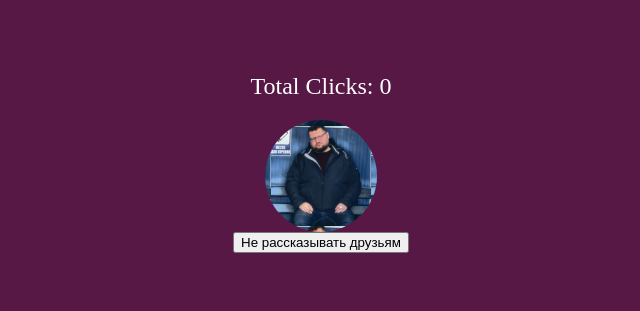
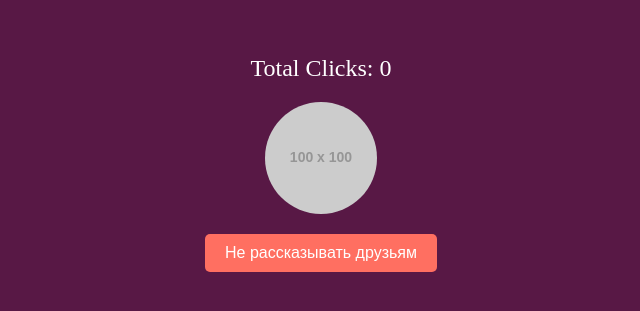
Before and after one commit to vaskon13666/telegram_mini_app, a plain HTML site: page index.html in a window 1280 px wide. Shown: the part 237-548 px from the top of the page, without its empty margins (319-959 px from the left). Drawn offline with Linux system fonts and the light colour scheme; placeholder pictures from the web are drawn by us.

Commit message:
Update styles.css

```diff
--- a/styles.css
+++ b/styles.css
@@ -33,13 +33,14 @@ body, html {
     width: 100px;
     height: 100px;
     border-radius: 50%;
-    background-image: url('1.jpg'); /* Replace with your image URL */
+    background-image: url('https://via.placeholder.com/100'); /* Replace with your image URL */
     background-size: cover;
     background-position: center;
     cursor: pointer;
     transition: transform 0.1s ease-in-out, border 0.3s;
     position: relative;
     border: 6px solid transparent; /* Default transparent border */
+    margin-bottom: 20px; /* Add space below the button */
 }
 
 /* Add a gradient border */
@@ -78,8 +79,8 @@ body, html {
 /* Floating +1 style */
 .floating {
     position: absolute;
-    font-size: 48px;
-    color: #F7DC6F; /* Set a contrasting color for +1 */
+    font-size: 24px;
+    color: #ff6f61; /* Set a contrasting color for +1 */
     animation: floatUp 2s ease-out forwards;
 }
 
@@ -94,3 +95,19 @@ body, html {
         opacity: 0;
     }
 }
+
+/* New button style */
+.no-friends-button {
+    background-color: #ff6f61;
+    color: white;
+    border: none;
+    padding: 10px 20px;
+    font-size: 16px;
+    border-radius: 5px;
+    cursor: pointer;
+    transition: background-color 0.3s;
+}
+
+.no-friends-button:hover {
+    background-color: #e65c50;
+}
```
